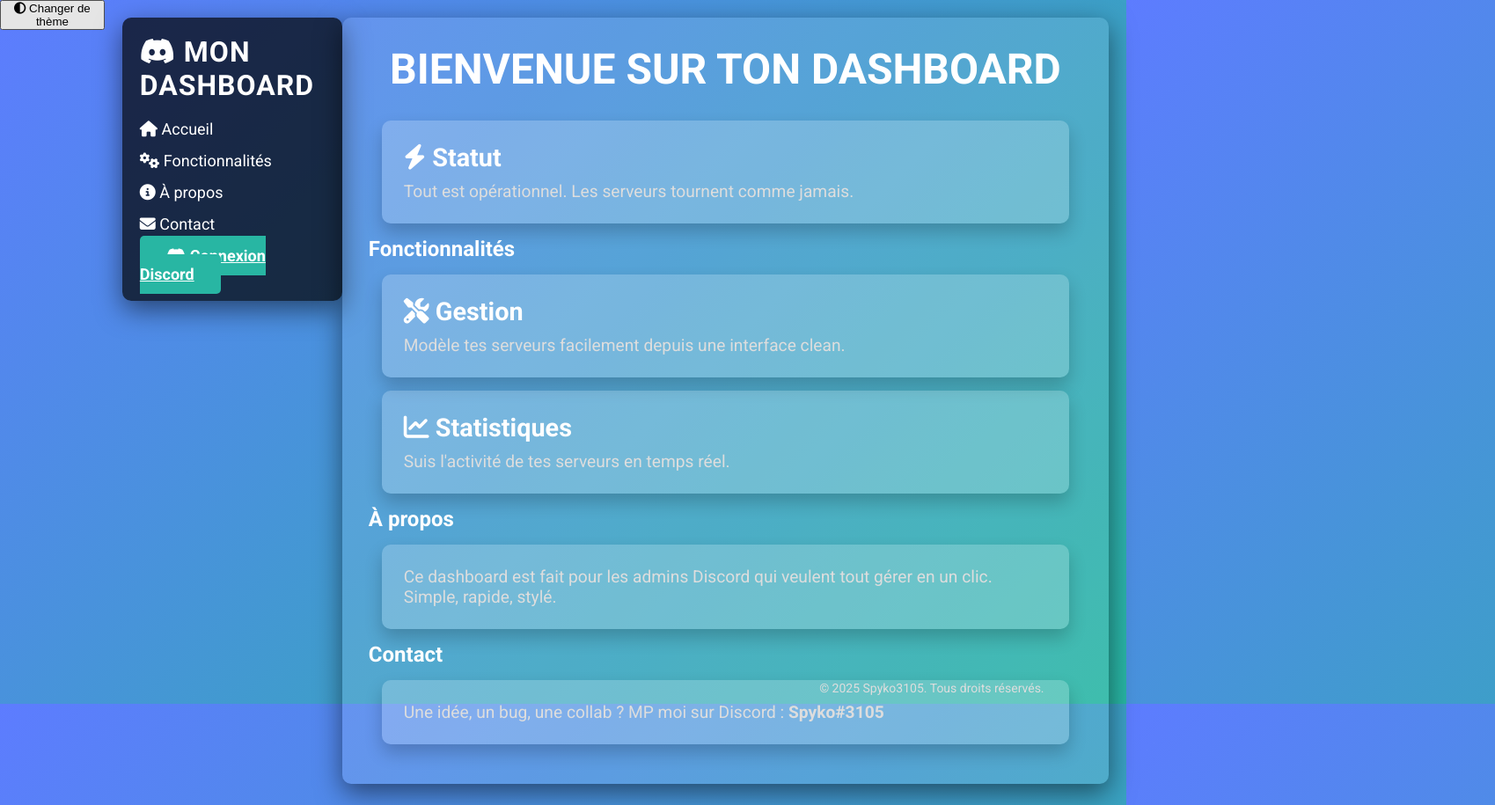
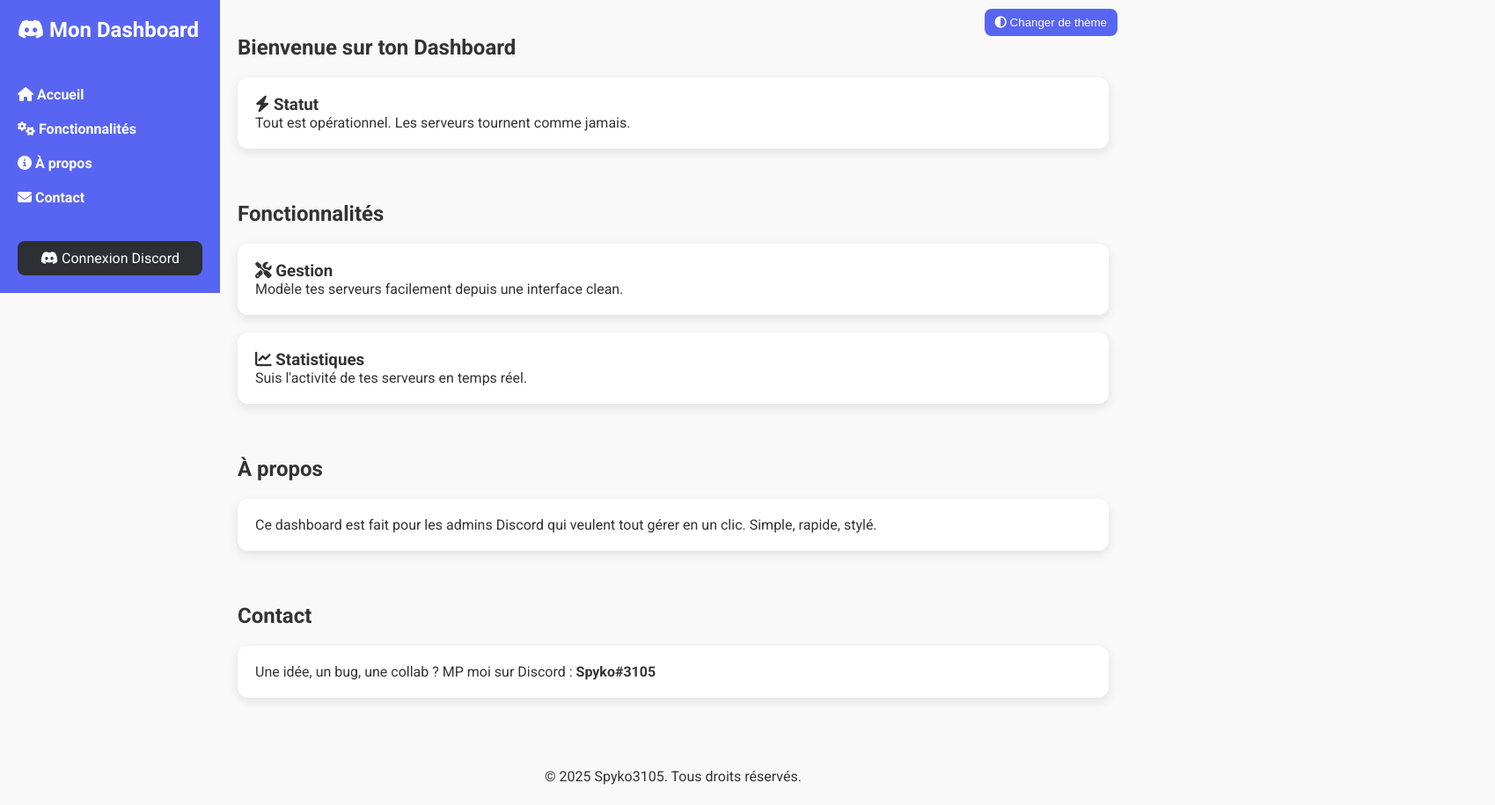
Before and after one commit to Spyko3105/Dashboard, a plain HTML site: page index.html in a window 1280 px wide. Shown: the top 915 px of the page at 88% size, 1699 px wide, since content can reach past the window. Drawn offline with Linux system fonts and the light colour scheme.

Commit message:
Update style.css

```diff
--- a/style.css
+++ b/style.css
@@ -1,211 +1,129 @@
-/* Reset */
+/* Base */
 * {
   margin: 0;
   padding: 0;
   box-sizing: border-box;
 }
-
-/* Global */
 body {
   font-family: 'Roboto', sans-serif;
-    background: linear-gradient(135deg, #5D7CFF, #28B6A3);
-    color: white;
-    height: 100vh;
-    display: flex;
-    justify-content: center;
-    align-items: flex-start;
-    overflow: hidden;
-    margin: 0;
+  background-color: #f9f9f9;
+  color: #333;
+  transition: background 0.3s, color 0.3s;
+}
+.dark-theme {
+  background-color: #121212;
+  color: #f1f1f1;
 }
 
+/* Layout */
 .container {
-    width: 100%;
-    max-width: 1200px;
   display: flex;
+  flex-direction: row;
+  min-height: 100vh;
+}
+.sidebar {
+  background-color: #5865F2;
+  color: white;
+  padding: 20px;
+  min-width: 250px;
+  height: 100%;
+  display: flex;
+  flex-direction: column;
   justify-content: space-between;
-    align-items: flex-start;
-    flex-wrap: wrap;
-    padding: 20px;
+  position: sticky;
+  top: 0;
+}
+.sidebar h2 {
+  margin-bottom: 30px;
+}
+.sidebar ul {
+  list-style: none;
+}
+.sidebar ul li {
+  margin: 20px 0;
+}
+.sidebar ul li a {
+  text-decoration: none;
+  color: white;
+  font-weight: bold;
+}
+.sidebar .button {
+  margin-top: 20px;
+  padding: 10px;
+  background-color: #2c2f33;
+  border: none;
+  color: white;
+  text-align: center;
+  display: inline-block;
+  text-decoration: none;
+  border-radius: 8px;
+}
+.sidebar .button:hover {
+  background-color: #40444b;
 }
 
-/* Sidebar */
-.sidebar {
-    background-color: rgba(0, 0, 0, 0.7);
-    border-radius: 10px;
-    padding: 20px;
-    width: 250px;
-    height: 100%;
-    box-shadow: 0 10px 30px rgba(0, 0, 0, 0.5);
-    margin-bottom: 20px;
-    transition: all 0.3s ease-in-out;
-}
-
-.sidebar:hover {
-    transform: scale(1.05);
-}
-
-.sidebar h2 {
-    margin-bottom: 20px;
-    color: #fff;
-    font-size: 2rem;
-    text-transform: uppercase;
-    letter-spacing: 1px;
-}
-
-.sidebar ul {
-    list-style: none;
-    margin-top: 20px;
-}
-
-.sidebar ul li {
-    margin: 15px 0;
-}
-
-.sidebar ul li a {
-    color: #fff;
-    text-decoration: none;
-    font-size: 18px;
-    transition: color 0.3s ease;
-}
-
-.sidebar ul li a:hover {
-    color: #28B6A3;
-}
-
-/* Main Content */
+/* Content */
 .content {
   flex: 1;
-    background-color: rgba(255, 255, 255, 0.1);
-    border-radius: 10px;
-    padding: 30px;
-    box-shadow: 0 10px 30px rgba(0, 0, 0, 0.5);
+  padding: 40px 20px;
+}
+section {
+  margin-bottom: 60px;
+}
+.card {
+  background-color: white;
+  border-radius: 12px;
+  padding: 20px;
+  margin: 20px 0;
+  box-shadow: 0 4px 12px rgba(0,0,0,0.1);
+}
+.dark-theme .card {
+  background-color: #1e1f22;
+  color: white;
+}
+h1, h2 {
   margin-bottom: 20px;
-    transition: all 0.3s ease-in-out;
-}
-
-.content h1 {
-    font-size: 3rem;
-    margin-bottom: 30px;
-    text-align: center;
-    color: #fff;
-    font-weight: 700;
-    text-transform: uppercase;
-}
-
-.card {
-    background: rgba(255, 255, 255, 0.2);
-    padding: 25px;
-    margin: 15px;
-    border-radius: 10px;
-    box-shadow: 0 10px 20px rgba(0, 0, 0, 0.2);
-    transition: transform 0.3s ease-in-out, background-color 0.3s ease;
-}
-
-.card:hover {
-    transform: scale(1.05);
-    background-color: rgba(255, 255, 255, 0.3);
-}
-
-.card h3 {
-    font-size: 1.8rem;
-    margin-bottom: 10px;
-    color: #fff;
-}
-
-.card p {
-    font-size: 1.2rem;
-    color: #ddd;
-}
-
-/* Buttons */
-.button {
-    background-color: #28B6A3;
-    border: none;
-    color: white;
-    padding: 12px 30px;
-    border-radius: 5px;
-    cursor: pointer;
-    font-size: 18px;
-    font-weight: 600;
-    transition: background-color 0.3s ease, transform 0.3s ease;
-    margin-top: 15px;
-}
-
-.button:hover {
-    background-color: #5D7CFF;
-    transform: translateY(-3px);
 }
 
 /* Footer */
 .footer {
   text-align: center;
-    font-size: 14px;
-    color: #ddd;
-    position: absolute;
-    bottom: 10px;
-    width: 100%;
+  padding: 20px;
+  margin-top: 40px;
 }
 
-/* Animations */
-@keyframes fadeIn {
-    0% {
-        opacity: 0;
+/* Bouton switch theme */
+.theme-toggle {
+  position: fixed;
+  top: 10px;
+  right: 10px;
 }
-    100% {
-        opacity: 1;
-    }
+.theme-toggle button {
+  background: #5865F2;
+  color: white;
+  border: none;
+  padding: 8px 12px;
+  border-radius: 8px;
+  cursor: pointer;
 }
 
-.container {
-    animation: fadeIn 1s ease-in-out;
-}
-
-/* Responsive Layout */
+/* Responsive */
 @media (max-width: 768px) {
   .container {
     flex-direction: column;
-        align-items: center;
   }
-
   .sidebar {
-        width: 100%;
-        margin-bottom: 20px;
+    flex-direction: row;
+    overflow-x: auto;
+    min-width: 100%;
+    height: auto;
+    justify-content: space-around;
   }
-
+  .sidebar ul {
+    display: flex;
+    gap: 15px;
+  }
   .content {
-        width: 100%;
-        margin-top: 20px;
-    }
-
-    .card {
-        width: 100%;
-    }
-
-    .button {
-        width: 100%;
-        padding: 15px;
-        font-size: 18px;
+    padding: 20px 10px;
   }
 }
-
-@media (max-width: 480px) {
-    .content h1 {
-        font-size: 2rem;
-    }
-
-    .card h3 {
-        font-size: 1.2rem;
-    }
-
-    .card p {
-        font-size: 1rem;
-    }
-
-    .sidebar h2 {
-        font-size: 1.5rem;
-    }
-
-    .sidebar ul li a {
-        font-size: 16px;
-    }
-}
```
Lines whose indentation alone changed are shown as unchanged.
